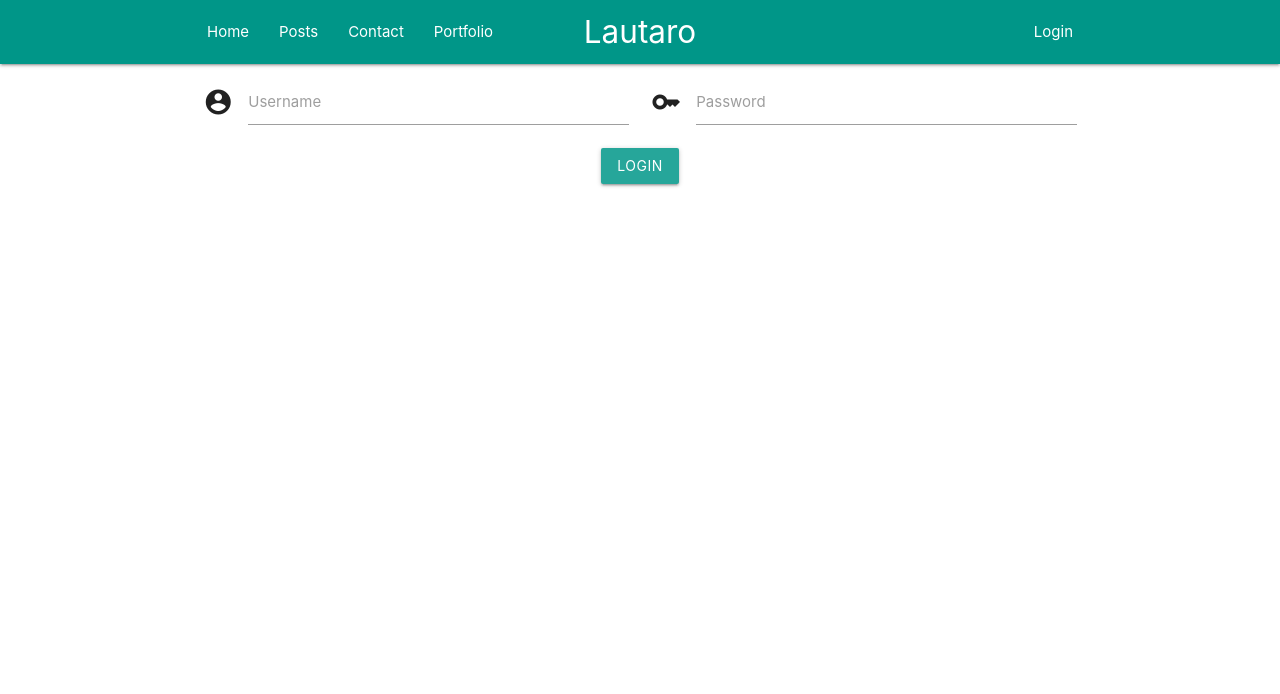
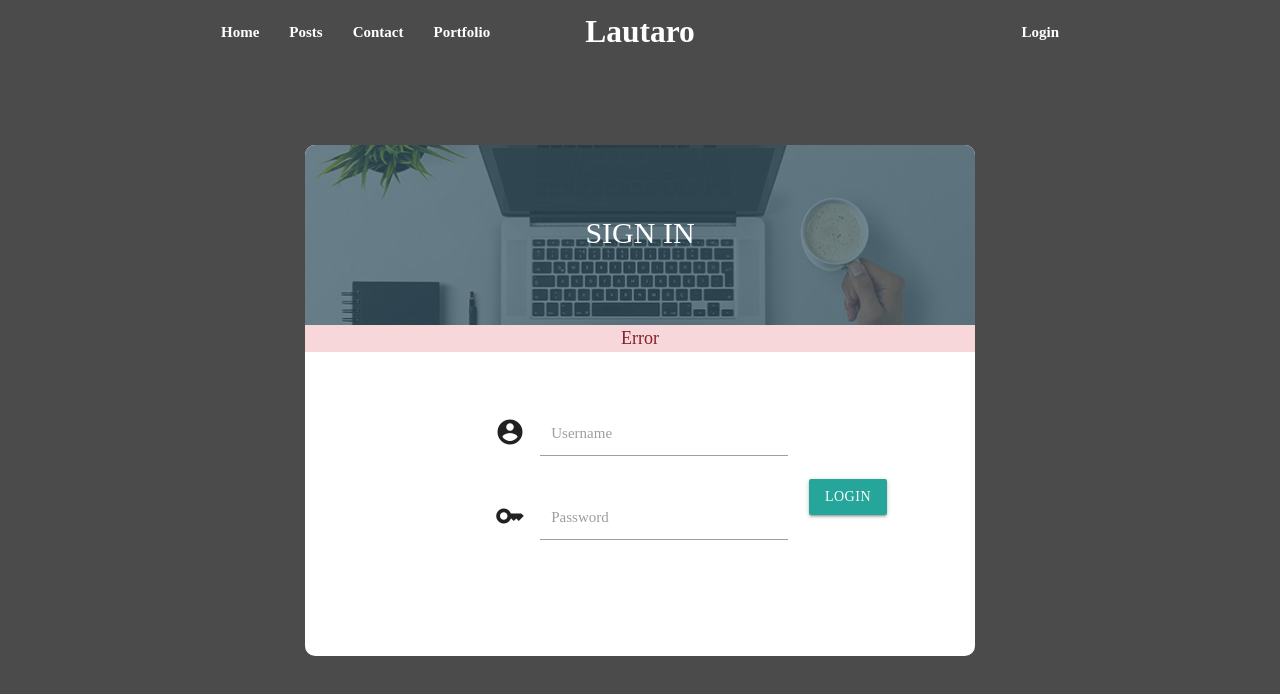
Before and after one commit to LautiWalther/React-Portfolio, a React (Create React App) app: page /admin in a window 1280 px wide. Shown: the top 694 px of the page. Built offline with nearby package versions, Linux system fonts and the light colour scheme.

Commit message:
styled login, ended footer and updated navbar

```diff
--- a/src/App.css
+++ b/src/App.css
@@ -1,38 +1,3 @@
-.App {
-  text-align: center;
+* {
+  font-family: Lora,Times New Roman,serif;
 }
-
-.App-logo {
-  height: 40vmin;
-  pointer-events: none;
-}
-
-@media (prefers-reduced-motion: no-preference) {
-  .App-logo {
-    animation: App-logo-spin infinite 20s linear;
-  }
-}
-
-.App-header {
-  background-color: #282c34;
-  min-height: 100vh;
-  display: flex;
-  flex-direction: column;
-  align-items: center;
-  justify-content: center;
-  font-size: calc(10px + 2vmin);
-  color: white;
-}
-
-.App-link {
-  color: #61dafb;
-}
-
-@keyframes App-logo-spin {
-  from {
-    transform: rotate(0deg);
-  }
-  to {
-    transform: rotate(360deg);
-  }
-}
--- a/src/components/Footer.css
+++ b/src/components/Footer.css
@@ -1,16 +1,22 @@
 .copy_name {
     font-weight: bold;
+    color: #6c757d;
+}
 
+.text-muted {
+    font-size: 14px;
+    color: #6c757d !important;
+    font-family: Lora,Times New Roman,serif;
 }
 
 footer {
     background-color: #212529;
     padding: 50px 0 65px;
     display: block;
+    font-size: 1.2em;
 }
 
 .list-inline-item {
-
     margin-right: .5rem;
     display: inline-block;
 
@@ -18,3 +24,66 @@ footer {
 .list-inline-item a {
     color: #212529
 }
+
+footer {background-color: #212529;}
+
+footer ul li i{transition: 0.5s;}
+
+footer ul li:hover i.instagram{animation-name:insta;animation-duration: 10s;animation-iteration-count: infinite;}
+
+footer ul li:hover i.whatsapp{color:#075e54;}
+
+footer ul li:hover i.gmail{color:#ea4335;}
+
+footer ul li:hover i.facebook{color: #3b5998;}
+
+footer ul li:hover i.telegram{color: #0088cc;}
+
+footer ul li i{color: transparent; background-color: transparent;}
+
+
+
+
+
+@keyframes insta {
+
+  0% {color:#405de6;}
+
+  10% {color:#5851db;}
+
+  20% {color:#833ab4;}
+
+  30% {color:#c13584;}
+
+  40% {color:#e1306c;}
+
+  50% {color:#fd1d1d;}
+
+  60% {color:#f56040;}
+
+  70% {color:#f77737;}
+
+  80% {color:#fcaf45;}
+
+  90% {color:#ffdc80;}
+
+  100% {color:#405de6;}
+
+}
+
+@keyframes whats {
+
+  0%{color:#25d366;}
+
+  50%{color:#075e54;}
+
+  75%{color:#25d366;}
+
+  100%{color:#075e54;}
+
+}
+*{transition: 1s;}
+
+a.scroll:hover {
+  cursor: pointer;
+}
--- /dev/null
+++ b/src/components/Navbar.css
@@ -0,0 +1,18 @@
+#navbar-fixed {
+    position: fixed;
+    z-index:999999999;
+    font-weight: bold;
+    font-size: 1.3em;
+    background: rgba(0, 0, 0, 0.2);
+    padding:0px 20px;
+    box-shadow: none;
+}
+
+
+nav li a:hover{
+    background: rgba(255, 255, 255, 0);
+    color: rgba(255, 255, 255, 0.7);
+}
+nav li a{
+    transition: 0.5s;
+}
--- a/src/components/Navbar.js
+++ b/src/components/Navbar.js
@@ -3,6 +3,8 @@ import {
 } from "react-router-dom";
 import { useAuth } from "./auth";
 import M from "materialize-css";
+
+import './Navbar.css';
 
 function Navbar() {
     const auth = useAuth();
@@ -10,10 +12,21 @@ function Navbar() {
     document.addEventListener('DOMContentLoaded', () => {
         var elems = document.querySelectorAll('.sidenav');
         var instances = M.Sidenav.init(elems);
+
+        document.addEventListener('scroll', () => {
+            if((window.pageYOffset) > 300) {
+                document.getElementById('navbar-fixed').classList.add('teal');
+                document.getElementById('navbar-fixed').classList.remove('transparent');
+            }else {
+                document.getElementById('navbar-fixed').classList.add('transparent');
+                document.getElementById('navbar-fixed').classList.remove('teal');
+            }
+        })
     });
+
     return (
         <>
-            <nav class="teal">
+            <nav class="transparent" id="navbar-fixed">
                 <div class="nav-wrapper container">
                     <a href="#" data-target="slide-out" class="sidenav-trigger"><i class="material-icons">menu</i></a>
                     <a href="#" class="brand-logo center">Lautaro</a>
--- /dev/null
+++ b/src/pages/Admin.css
@@ -0,0 +1,82 @@
+#signin_form_title {
+    background-image: url('../../public/bg-01.jpg');
+}
+.container-login100 {
+	width: 100%;
+	min-height: 100vh;
+	display: flex;
+	flex-wrap: wrap;
+	justify-content: center;
+	align-items: center;
+	padding: 15px;
+	background: #4b4b4b;
+}
+
+.wrap-login100 {
+	width: 670px;
+	background: #fff;
+	border-radius: 10px;
+	overflow: hidden;
+	position: relative;
+}
+.login100-form-title {
+	width: 100%;
+	position: relative;
+	z-index: 1;
+	display: -webkit-box;
+	display: -webkit-flex;
+	display: -moz-box;
+	display: -ms-flexbox;
+	display: flex;
+	flex-wrap: wrap;
+	flex-direction: column;
+	align-items: center;
+	background-repeat: no-repeat;
+	background-size: cover;
+	background-position: center;
+	padding: 70px 15px 74px 15px;
+}
+.login100-form-title::before {
+	content: "";
+	display: block;
+	position: absolute;
+	z-index: -1;
+	width: 100%;
+	height: 100%;
+	top: 0;
+	left: 0;
+	background-color: rgba(54,84,99,0.7);
+}
+.login100-form-title-1 {
+	font-family: Poppins-Bold;
+	font-size: 30px;
+	color: #fff;
+	text-transform: uppercase;
+	line-height: 1.2;
+	text-align: center;
+}
+.login100-form {
+	width: 100%;
+	display: -webkit-box;
+	display: -webkit-flex;
+	display: -moz-box;
+	display: -ms-flexbox;
+	display: flex;
+	flex-wrap: wrap;
+	justify-content: space-between;
+	padding: 43px 88px 93px 190px;
+}
+.m-b-26 {
+	margin-bottom: 26px;
+}
+
+#error {
+    font-size: 1.2em;
+    padding: 10px;
+    width: 100%;
+    color:#842029;
+}
+#error-box {
+    background-color: #f8d7da;
+    width: 100%;
+}
--- a/src/pages/Admin.js
+++ b/src/pages/Admin.js
@@ -2,6 +2,8 @@ import { useEffect, useState } from "react";
 import { useAuth } from '../components/auth';
 import { useNavigate } from "react-router-dom";
 import M from "materialize-css";
+
+import './Admin.css';
 
 function Login() {
     const [user, setUser] = useState('');
@@ -9,11 +11,18 @@ function Login() {
     const auth = useAuth();
     const navigate = useNavigate();
 
+    function handleError(response) {
+        if (!response.ok) throw Error(response.status);
+        document.getElementById('login_btn').classList.remove('disabled')
+        return response;
+    }
+
     function handleLogin() {
 
         var data = new FormData();
         data.append('user', user);
         data.append('password', password);
+        document.getElementById('login_btn').classList.add('disabled');
 
         fetch('http://localhost/portfolio-backend/user/login.php', {
             method: 'POST',
@@ -22,27 +31,48 @@ function Login() {
             body: data
         })
         .then(response => response.json()).then(response => {
+            if(response.error) {
+                console.log(response.error);
+                document.getElementById('login_btn').classList.remove('disabled');
+            }else {
                 auth.login(response);
                 navigate('/', { replace: true });
-        })
-        .catch(error => console.log(error));
+            }
+        });
     }
 
     return (
         <>
-            <div class="container row">
-                <div class="input-field col s6">
+            <div class="container-login100">
+                <div class="wrap-login100">
+                    <div class="login100-form-title" id="signin_form_title">
+                        <span class="login100-form-title-1">
+                            Sign In
+                        </span>
+                    </div>
+                    <div class='center' id="error-box">
+                        <span id="error">Error</span>
+                    </div>
+                    <form class="login100-form validate-form">
+
+                        <div class="input-field col s12">
                             <i class="material-icons prefix">account_circle</i>
-                    <input id="icon_prefix" type="text" onChange={e => setUser(e.target.value)} />
-                    <label for="icon_prefix">Username</label>
+                            <input id="username" type="text" onChange={e => setUser(e.target.value)} />
+                            <label for="username">Username</label>
                         </div>
-                <div class="input-field col s6">
+
+                        <div class="input-field col s12">
                             <i class="material-icons prefix">key</i>
-                    <input id="icon_prefix" type="password" onChange={e => setPassword(e.target.value)}/>
-                    <label for="icon_prefix">Password</label>
+                            <input id="password" type="password" onChange={e => setPassword(e.target.value)}/>
+                            <label for="password">Password</label>
                         </div>
-                <div class="col s12 center">
-                    <a class="btn" onClick={handleLogin}>Login</a>
+
+                        <div class="container-login100-form-btn">
+                            <a class="btn" onClick={handleLogin} id='login_btn'>Login</a>
+                            <br />
+                        </div>
+
+                    </form>
                 </div>
             </div>
         </>
--- a/src/pages/Home.js
+++ b/src/pages/Home.js
@@ -35,7 +35,6 @@ function Home() {
                     <p class="history-text">Mi objetivo es impactar de manera beneficiosa en la gente, actualizando su estilo de vida y mejorando potencialmente sus habilidades de manejar la tecnologia. ¿Te sumas?</p>
                 </div>
             </div>
-            <svg xmlns="http://www.w3.org/2000/svg" viewBox="0 0 1440 320"><path fill="#212529" fill-opacity="1" d="M0,224L13.3,218.7C26.7,213,53,203,80,213.3C106.7,224,133,256,160,245.3C186.7,235,213,181,240,176C266.7,171,293,213,320,234.7C346.7,256,373,256,400,229.3C426.7,203,453,149,480,112C506.7,75,533,53,560,53.3C586.7,53,613,75,640,106.7C666.7,139,693,181,720,197.3C746.7,213,773,203,800,181.3C826.7,160,853,128,880,144C906.7,160,933,224,960,229.3C986.7,235,1013,181,1040,149.3C1066.7,117,1093,107,1120,117.3C1146.7,128,1173,160,1200,154.7C1226.7,149,1253,107,1280,101.3C1306.7,96,1333,128,1360,165.3C1386.7,203,1413,245,1427,266.7L1440,288L1440,320L1426.7,320C1413.3,320,1387,320,1360,320C1333.3,320,1307,320,1280,320C1253.3,320,1227,320,1200,320C1173.3,320,1147,320,1120,320C1093.3,320,1067,320,1040,320C1013.3,320,987,320,960,320C933.3,320,907,320,880,320C853.3,320,827,320,800,320C773.3,320,747,320,720,320C693.3,320,667,320,640,320C613.3,320,587,320,560,320C533.3,320,507,320,480,320C453.3,320,427,320,400,320C373.3,320,347,320,320,320C293.3,320,267,320,240,320C213.3,320,187,320,160,320C133.3,320,107,320,80,320C53.3,320,27,320,13,320L0,320Z"></path></svg>
             <Footer></Footer>
         </>
     )
```
Also changed, not shown: src/components/Footer.js (+5 -3 lines), public/bg-01.jpg (added), src/pages/Posts.js (added). Lines whose indentation alone changed are shown as unchanged.
